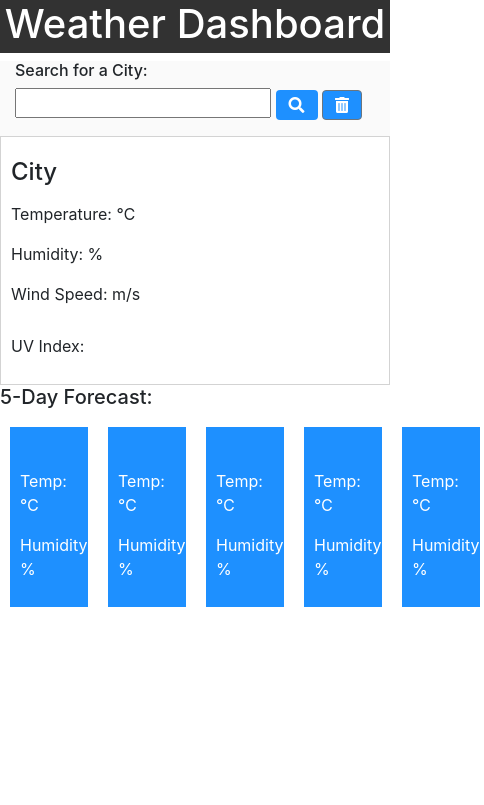
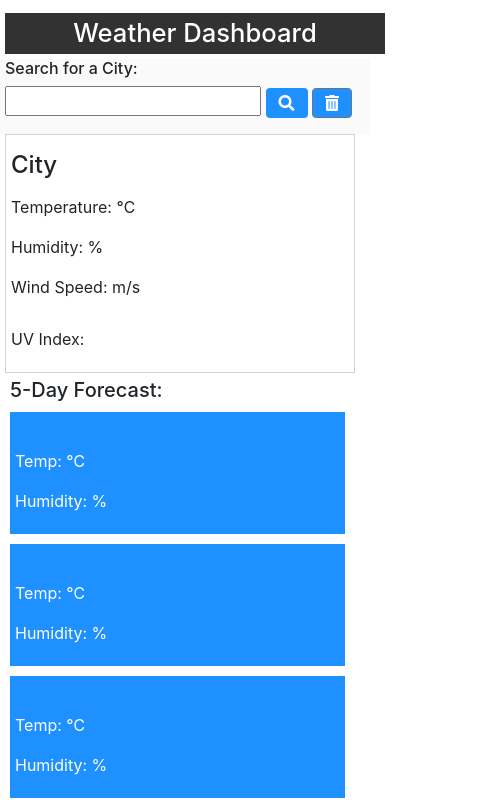
Before and after one commit to galluk/weather-dashboard, a plain HTML site: page index.html in a window 390 px wide. Shown: the top 805 px of the page, 484 px wide, since content can reach past the window. Drawn offline with nearby package versions, Linux system fonts and the light colour scheme.

Commit message:
changes for mobile responsiveness

```diff
--- a/Assets/style.css
+++ b/Assets/style.css
@@ -1,10 +1,26 @@
 /** @format */
+
+*,
+*::before,
+*::after {
+  box-sizing: border-box;
+}
+
+html,
+body,
+.wrapper {
+  height: 100%;
+  margin: 0;
+  padding: 0;
+}
 
 .mainHeading {
   background-color: rgb(50, 50, 50);
   color: white;
   text-align: center;
-  padding: 0px 0px 5px 0px;
+  padding: 5px 0px 5px 0px;
+  margin: 8px 0px 0px 0px;
+  width: 100%;
 }
 
 .headingRow {
@@ -37,11 +53,12 @@
   width: 100%;
 }
 
-#colResults {
-  padding: 0px;
-}
 .current {
   border: lightgrey solid 1px;
+  padding: 10px;
+}
+
+.forecast {
   padding: 10px;
 }
 
@@ -62,23 +79,21 @@
   line-height: 50px;
 }
 
-.flex-container {
+.flex-grid {
   display: flex;
-  flex-wrap: nowrap;
+  /* flex-wrap: nowrap; */
   background-color: white;
 }
 
-.flex-container div {
+.flex-grid div {
   background-color: DodgerBlue;
-  width: 20%;
-  margin: 10px;
+  /* width: 20%; */
+  flex: 1;
+  margin: 5px 10px 0px 0px;
+  padding: 5px;
   text-align: left;
   font-size: 16px;
   color: white;
-}
-
-.dayDiv {
-  padding: 10px;
 }
 
 /* uv ranges */
@@ -114,3 +129,47 @@
   background-color: violet;
   color: white;
 }
+
+/*  ********************* media queries ********************* */
+@media (max-width: 690px) {
+  h1,
+  h2 {
+    font-size: 1.6rem;
+  }
+
+  .container {
+    padding-top: 5px;
+    padding-left: 5px;
+    padding-right: 5px;
+    width: 100%;
+  }
+
+  .searchResults {
+    /* padding-top: 5px; */
+    /* margin: 5px; */
+    width: 100%;
+  }
+
+  .current {
+    /* margin: 0px 10px; */
+    padding: 5px;
+    width: 100%;
+  }
+
+  .row {
+    padding-top: 5px;
+    width: 100%;
+  }
+
+  .forecast {
+    padding: 5px;
+  }
+
+  .flex-grid {
+    display: block;
+    width: 100%;
+  }
+  .flex-grid div {
+    margin: 10px 5px 0px 0px;
+  }
+}
--- a/index.html
+++ b/index.html
@@ -10,21 +10,27 @@
     <link rel="stylesheet" href="https://maxcdn.bootstrapcdn.com/bootstrap/4.0.0/css/bootstrap.min.css" />
     <!-- Font Awesome -->
     <link rel="stylesheet" href="https://use.fontawesome.com/releases/v5.11.2/css/all.css" />
+    <!-- ajax/jquery -->
     <script src="https://ajax.googleapis.com/ajax/libs/jquery/3.5.1/jquery.min.js"></script>
+    <!-- dayjs for date formatting -->
     <script src="https://unpkg.com/dayjs@1.8.21/dayjs.min.js"></script>
     <meta name="viewport" content="width=device-width, initial-scale=1" />
+    <!-- siate style sheet -->
     <link rel="stylesheet" type="text/css" media="screen" href="Assets/style.css" />
   </head>
   <body>
     <div class="container">
-      <div class="row" id="rwHeading">
+      <header>
+        <h1 class="mainHeading">Weather Dashboard</h1>
+
+      </header>
+      <!-- <div class="row" id="rwHeading">
         <div class="col-md-12 headingRow">
-          <h1 class="mainHeading">Weather Dashboard</h1>
         </div>
-      </div>
+      </div> -->
       <div class="row" id="rwContentArea">
         <!-- column for the search aside -->
-        <div class="col-md-4" id="colSearch">
+        <div class="col-sm-4" id="colSearch">
           <aside class="asideSearch">
             <h6>Search for a City:</h6>
             <input type="text" id="citySearch" />
@@ -37,7 +43,7 @@
         </div>
 
         <!-- column for the search results -->
-        <div class="col-md-8" id="colResults">
+        <div class="col-sm-8" id="colResults">
           <div class="searchResults">
             <div class="current">
               <div class="dayHeader">
@@ -53,7 +59,7 @@
             </div>
             <div class="forecast">
               <h5>5-Day Forecast:</h5>
-              <div class="flex-container">
+              <div class="flex-grid">
                 <div class="dayDiv" id="Day1">
                   <h6 id="hDay1">Today</h6>
                   <img src="" id="iDay1" />
```
Lines whose indentation alone changed are shown as unchanged.
